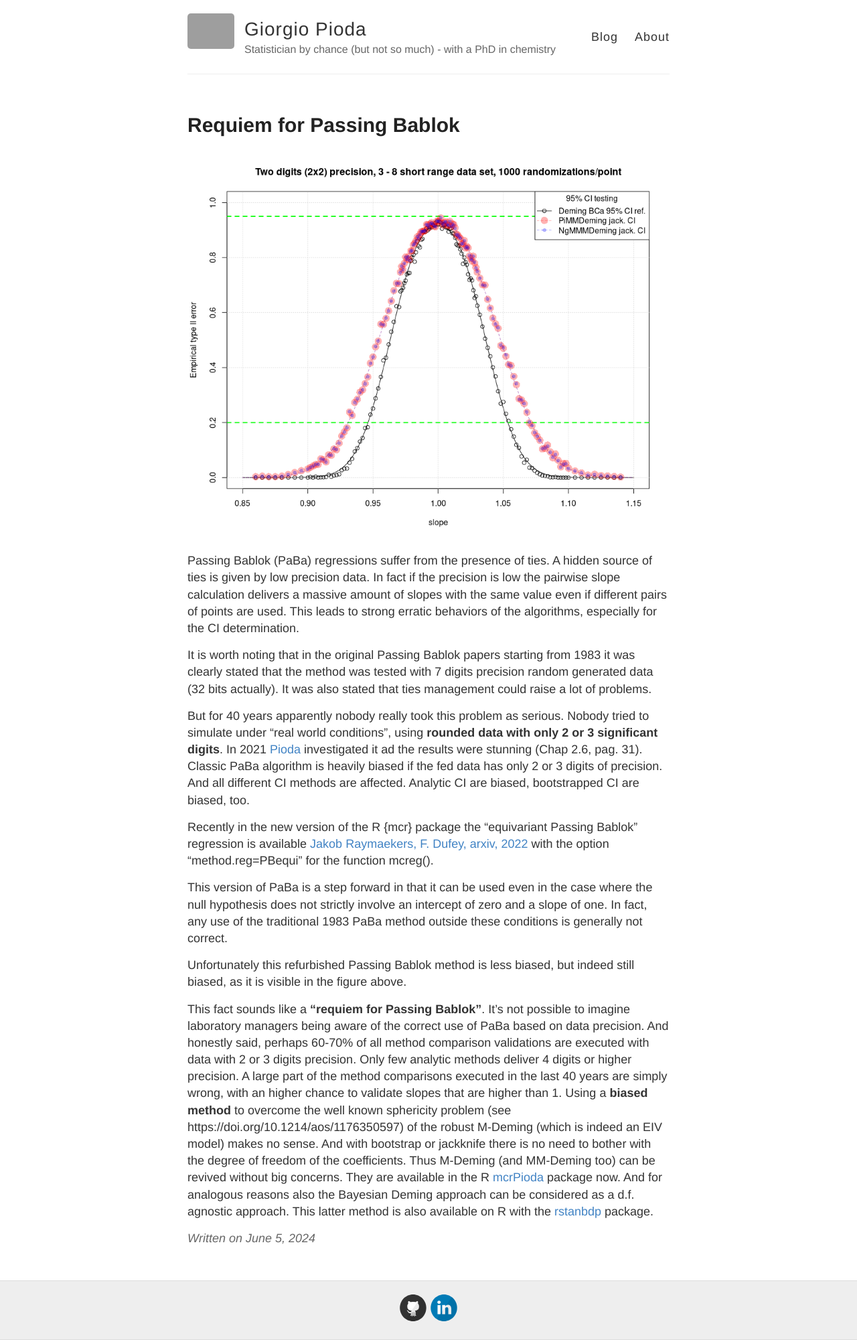
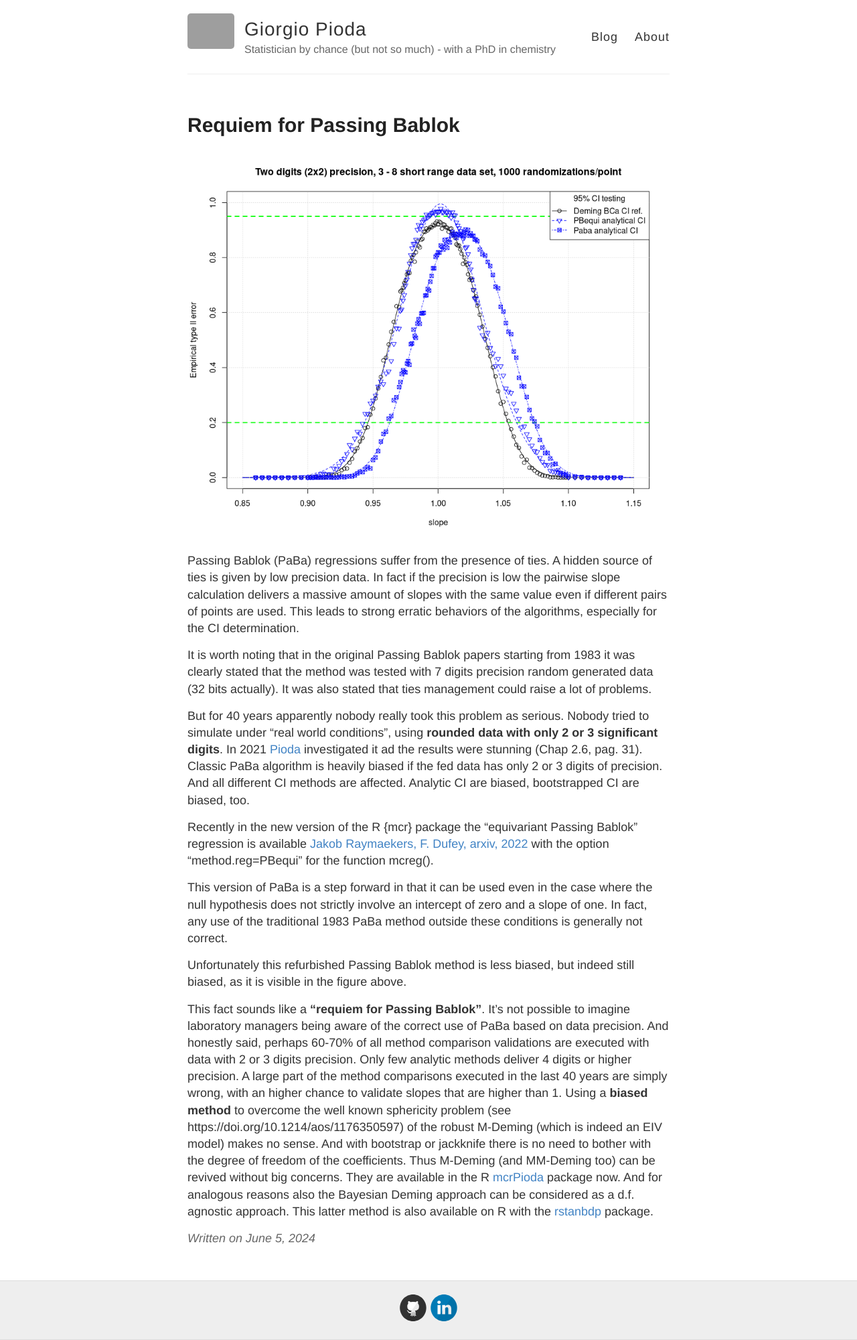
Before and after one commit to piodag/piodag.github.io, a Jekyll site: the page built from _posts/2014-06-05-PB-bias-again.md, in a window 1280 px wide. Shown: the whole page at 67% size. Built offline with Jekyll 4.4.1, drawn with Linux system fonts in a browser that asks for light colours; grey boxes are pictures that could not be loaded.

Commit message:
Wrong image Requiem

```diff
--- a/_posts/2014-06-05-PB-bias-again.md
+++ b/_posts/2014-06-05-PB-bias-again.md
@@ -4,7 +4,7 @@ title: Requiem for Passing Bablok
 date: 2024-06-05 06:40:00
 ---
 
-![PB bias]({{ site.baseurl }}/images/2024-06-04-power-analysis_files/unnamed-chunk-3-1.png)
+![PB bias]({{ site.baseurl }}/images/2024-06-04-power-analysis_files/unnamed-chunk-4-1.png)
 
 Passing Bablok (PaBa) regressions suffer from the presence of ties. A hidden source of ties is given by low precision data. In fact if the precision is low the pairwise slope calculation delivers a massive amount of slopes with the same value even if different pairs of points are used. This leads to strong erratic behaviors of the algorithms, especially for the CI determination.
 
```
